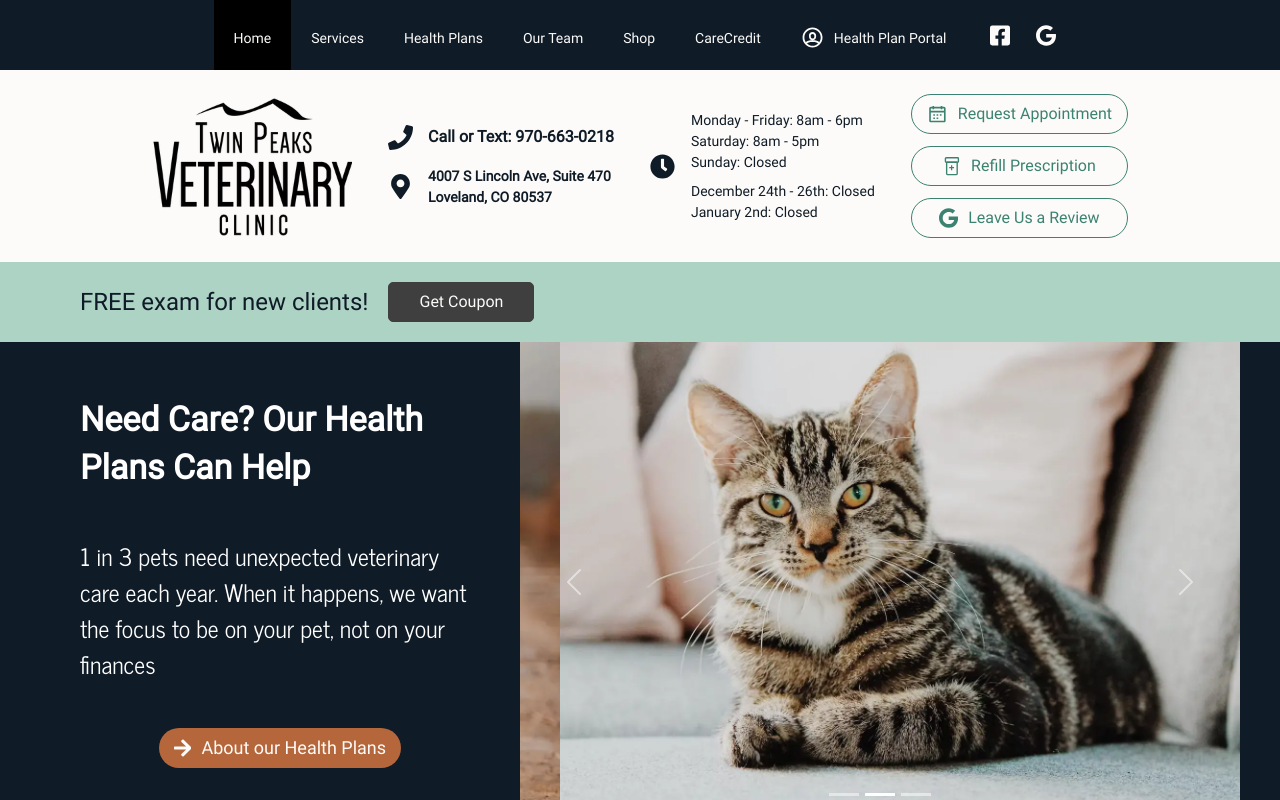
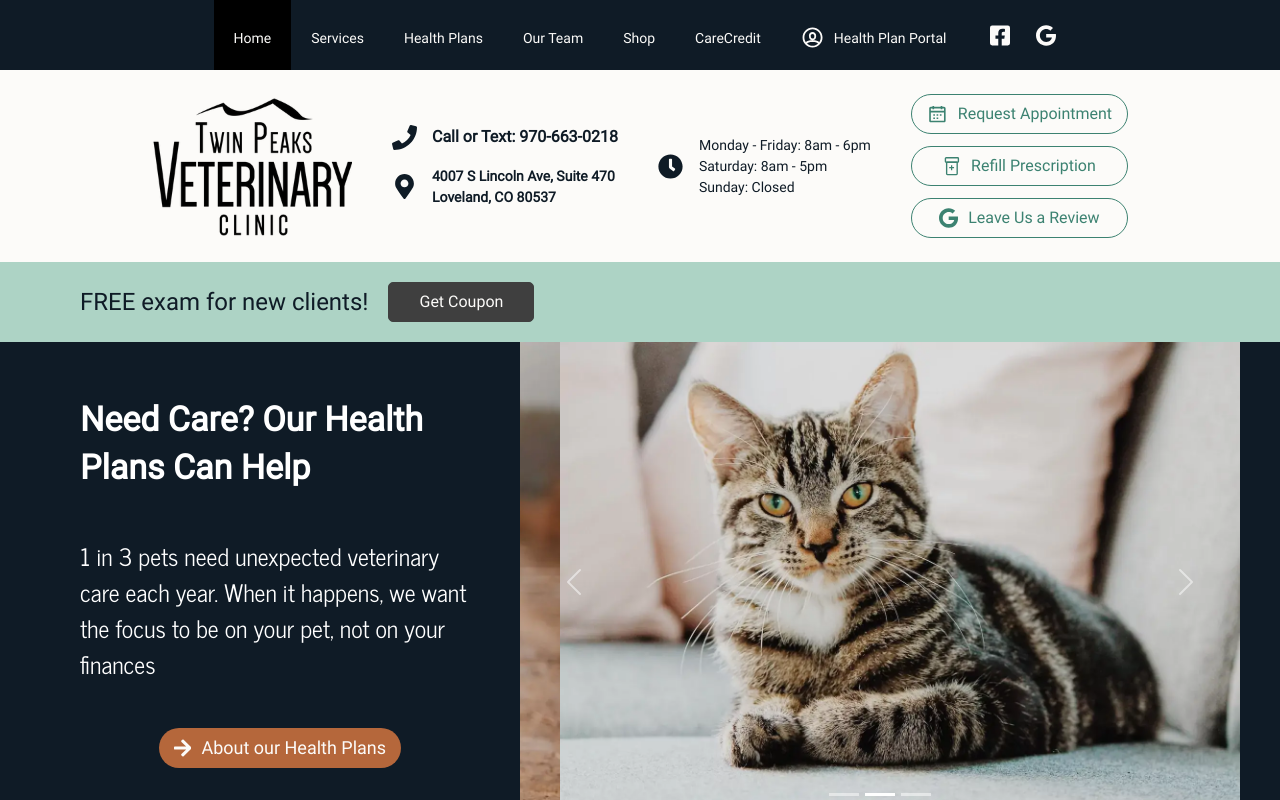
Before and after one commit to ergarner11/twin-peaks-website, a React (Create React App) app: page / in a window 1280 px wide. Built offline with nearby package versions, Linux system fonts and the light colour scheme; no server answers.

Commit message:
Remove holiday hours

```diff
--- a/src/components/common/hours.jsx
+++ b/src/components/common/hours.jsx
@@ -27,8 +27,6 @@ function Hours({ darkmode, expanded }) {
           {!expanded && <p className={className}>Monday - Friday: 8am - 6pm</p>}
           <p className={className}>Saturday: 8am - 5pm</p>
           <p className={className}>Sunday: Closed</p>
-          <p className={`${className} mt-2`}>December 24th - 26th: Closed</p>
-          <p className={className}>January 2nd: Closed</p>
         </div>
       </div>
     </div>
```
